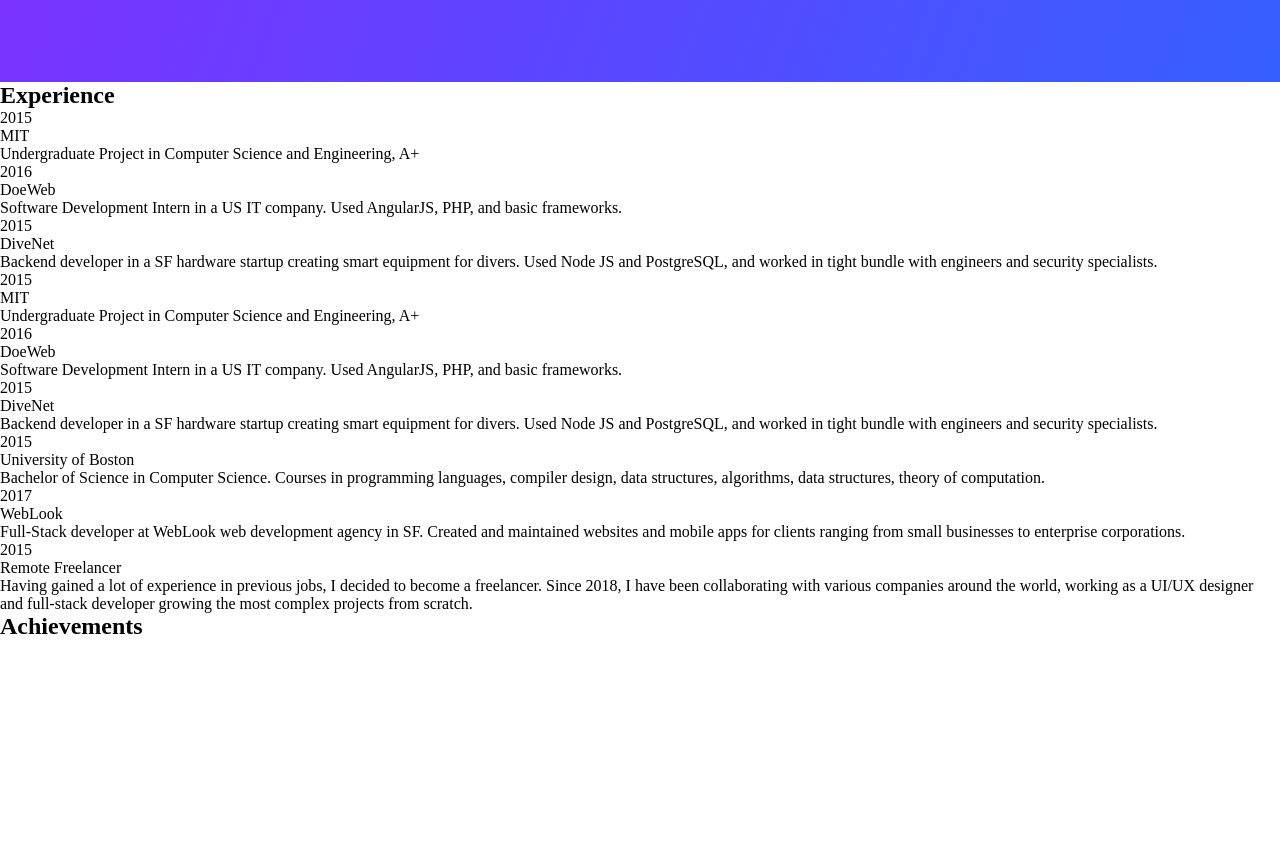
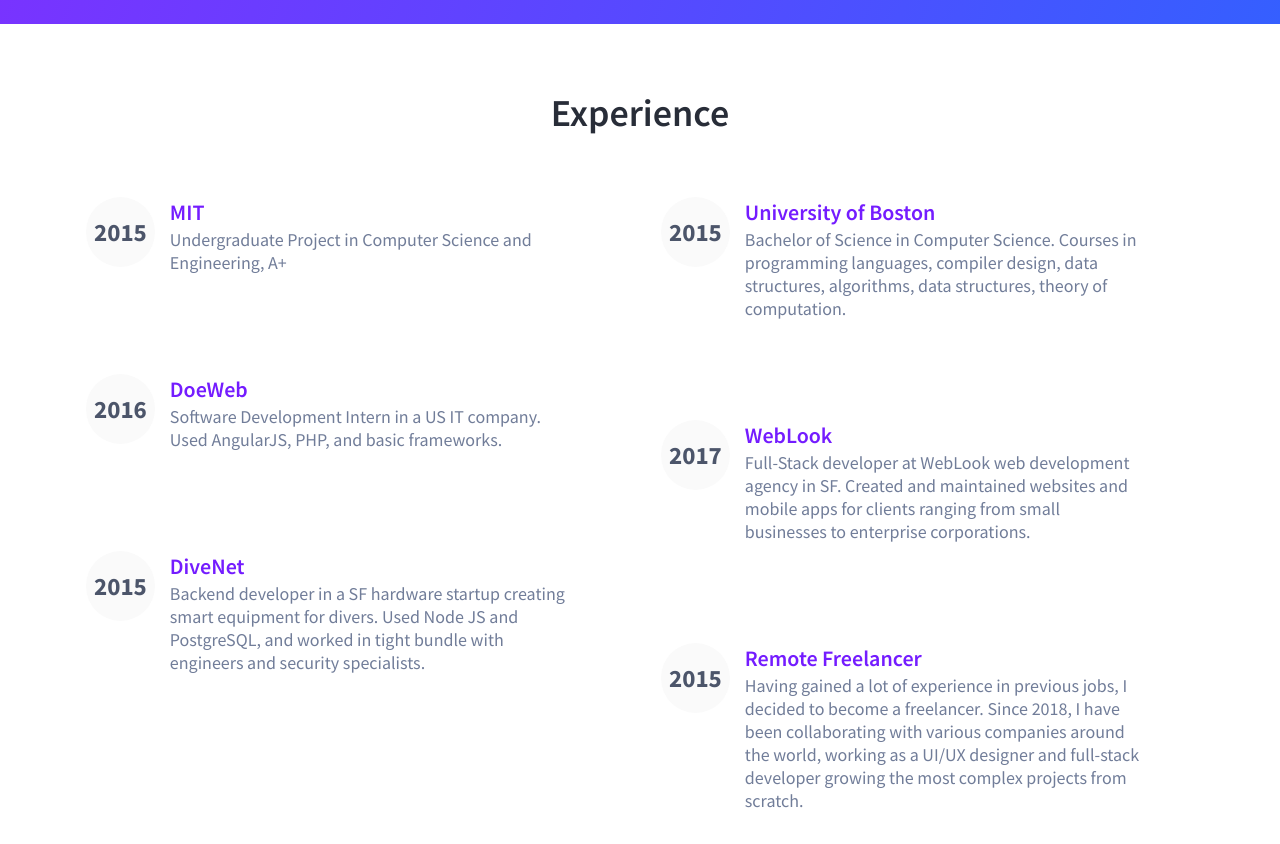
Before and after one commit to bwaah1/landing, a plain HTML site: page index.html in a window 1280 px wide. Shown: the part 3664-4508 px from the top of the page. Drawn offline with Linux system fonts and the light colour scheme.

Commit message:
Final touches on experience.css

```diff
--- a/css/common.css
+++ b/css/common.css
@@ -26,6 +26,11 @@
   --banner-subtitle-color: #ffffff;
   --banner-button-color: #ffffff;
   --banner-button-text-color: #2364b5;
+  --experience-title-color: #282d38;
+  --experience-item-year-color: #4c556a;
+  --experience-item-year-background-color: #fafafa;
+  --experience-item-title-color: #741cff;
+  --experience-item-description-color: #717d99;
 }
 
 * {
--- /dev/null
+++ b/css/experience.css
@@ -0,0 +1,82 @@
+.experience {
+    padding: 65px 44px 62px 44px;
+}
+
+.experience__title {
+    font-family: "Source Sans Pro", sans-serif;
+    font-size: 38px;
+    font-weight: 600;
+    text-align: center;
+    color: var(--experience-title-color);
+    margin-bottom: -30px;
+}
+
+.experience__items {
+    display: flex;
+    flex-direction: column;
+    align-items: center;
+}
+
+.experience__item {
+    display: flex;
+    flex-direction: row;
+    margin-top: 83px;
+
+}
+
+.experience__item-text {
+    display: flex;
+    flex-direction: column;
+}
+
+.experience__item-year {
+    display: flex;
+    height: 70px;
+    width: 70px;
+    justify-content: center;
+    align-items: center;
+    font-family: "Source Sans Pro", sans-serif;
+    font-size: 25px;
+    font-weight: 700;
+    line-height: 35px;
+    color: var(--experience-item-year-color);
+    padding: 8px;
+    background-color: var(--experience-item-year-background-color);
+    border-radius: 50%;
+    margin-top: 8px;
+    margin-left: 8px;
+    margin-right: 15px;
+}
+
+.experience__item-title {
+    font-family: "Source Sans Pro", sans-serif;
+    font-size: 22px;
+    font-weight: 600;
+    color: var(--experience-item-title-color);
+    margin-top: 9px;
+}
+
+.experience__item-description {
+    font-family: "Source Sans Pro", sans-serif;
+    font-size: 18px;
+    font-weight: 400;
+    color: var(--experience-item-description-color);
+    text-align: left;
+    margin-top: 2px;
+    margin-right: 9px;
+    margin-bottom: 9px;
+}
+
+@media (min-width: 768px) {
+    .experience__items {
+        flex-direction: row;
+        align-items: flex-start;
+        gap: 75px
+    }
+    .experience__item {
+        max-width: 500px;
+    }
+    .experience {
+        padding: 65px 38px 62px 38px;
+    }
+}
--- a/css/index.css
+++ b/css/index.css
@@ -4,3 +4,4 @@
 @import url(skills.css);
 @import url(projects.css);
 @import url(banner.css);
+@import url(experience.css);
--- a/css/projects.css
+++ b/css/projects.css
@@ -3,7 +3,7 @@
 }
 
 .projects img {
-    max-height: 400px;
+    max-height: 361px;
     object-fit: contain;
 }
 .projects__title {
@@ -123,7 +123,6 @@
         flex-basis: 50%;
         max-width: 50%;
         margin-right: 32px;
-        max-height: 383px;
     }
 
     .paybox__item-pic {
@@ -131,7 +130,6 @@
         flex-basis: 50%;
         max-width: 50%;
         margin-right: 32px;
-        max-height: 358px;
         padding-left: 100px;
         padding-right: 100px;
     }
--- a/index.html
+++ b/index.html
@@ -159,26 +159,32 @@
             </p>
             <a href="#" class="banner__button">Contact me</a>
         </section>
-        <section class="experience">
+        <section class="experience max-width-container">
             <h2 class="experience__title">Experience</h2>
             <div class="experience__items">
-                <div class="experiance__left-column">
+                <div class="experience__left-column">
                     <div class="experience__item">
                         <p class="experience__item-year">2015</p>
+                        <div class="experience__item-text">
                             <p class="experience__item-title">MIT</p>
                             <p class="experience__item-description">
                                 Undergraduate Project in Computer Science and Engineering, A+
                             </p>
                         </div>
+                    </div>
                     <div class="experience__item">
                         <p class="experience__item-year">2016</p>
+                        <div class="experience__item-text">
                             <p class="experience__item-title">DoeWeb</p>
                             <p class="experience__item-description">
-                            Software Development Intern in a US IT company. Used AngularJS, PHP, and basic frameworks.
+                                Software Development Intern in a US IT company. Used AngularJS, PHP, and basic
+                                frameworks.
                             </p>
+                        </div>
                     </div>
                     <div class="experience__item">
                         <p class="experience__item-year">2015</p>
+                        <div class="experience__item-text">
                             <p class="experience__item-title">DiveNet</p>
                             <p class="experience__item-description">
                                 Backend developer in a SF hardware startup creating smart equipment for divers.
@@ -187,56 +193,45 @@
                             </p>
                         </div>
                     </div>
-                <div class="experiance__right-column">
+                </div>
+                <div class="experience__right-column">
                     <div class="experience__item">
                         <p class="experience__item-year">2015</p>
-                        <p class="experience__item-title">MIT</p>
-                        <p class="experience__item-description">
-                            Undergraduate Project in Computer Science and Engineering, A+
-                        </p>
-                    </div>
-                    <div class="experience__item">
-                        <p class="experience__item-year">2016</p>
-                        <p class="experience__item-title">DoeWeb</p>
-                        <p class="experience__item-description">
-                            Software Development Intern in a US IT company. Used AngularJS, PHP, and basic frameworks.
-                        </p>
-                    </div>
-                    <div class="experience__item">
-                        <p class="experience__item-year">2015</p>
-                        <p class="experience__item-title">DiveNet</p>
-                        <p class="experience__item-description">
-                            Backend developer in a SF hardware startup creating smart equipment for divers.
-                            Used Node JS and PostgreSQL, and worked in tight bundle with engineers and security
-                            specialists.
-                        </p>
-                    </div>
-                </div>
-                <div class="experience__item">
-                    <p class="experience__item-year">2015</p>
+                        <div class="experience__item-text">
                             <p class="experience__item-title">University of Boston</p>
                             <p class="experience__item-description">
                                 Bachelor of Science in Computer Science. Courses in programming languages,
                                 compiler design, data structures, algorithms, data structures, theory of computation.
                             </p>
                         </div>
+                    </div>
                     <div class="experience__item">
                         <p class="experience__item-year">2017</p>
+                        <div class="experience__item-text">
                             <p class="experience__item-title">WebLook</p>
                             <p class="experience__item-description">
                                 Full-Stack developer at WebLook web development agency in SF.
-                        Created and maintained websites and mobile apps for clients ranging from small businesses to
+                                Created and maintained websites and mobile apps for clients ranging from small
+                                businesses to
                                 enterprise corporations.
+                            </p>
+                        </div>
                     </div>
                     <div class="experience__item">
                         <p class="experience__item-year">2015</p>
+                        <div class="experience__item-text">
                             <p class="experience__item-title">Remote Freelancer</p>
                             <p class="experience__item-description">
-                        Having gained a lot of experience in previous jobs, I decided to become a freelancer. Since
+                                Having gained a lot of experience in previous jobs, I decided to become a freelancer.
+                                Since
                                 2018,
-                        I have been collaborating with various companies around the world, working as a UI/UX designer
+                                I have been collaborating with various companies around the world, working as a UI/UX
+                                designer
                                 and
                                 full-stack developer growing the most complex projects from scratch.
+                            </p>
+                        </div>
+                    </div>
                 </div>
             </div>
         </section>
```
Also changed, not shown: css/experiance.css (deleted). Lines whose indentation alone changed are shown as unchanged.
